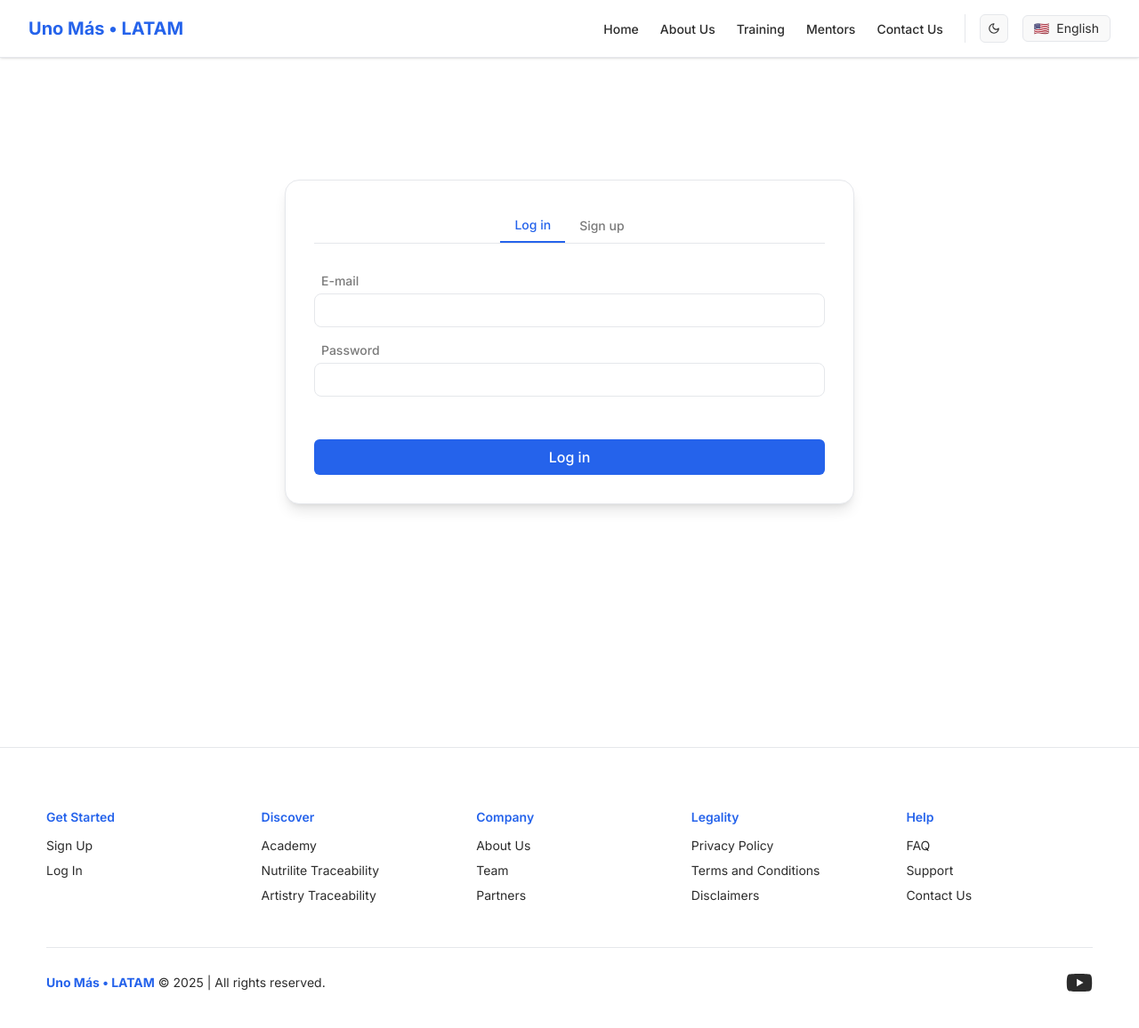
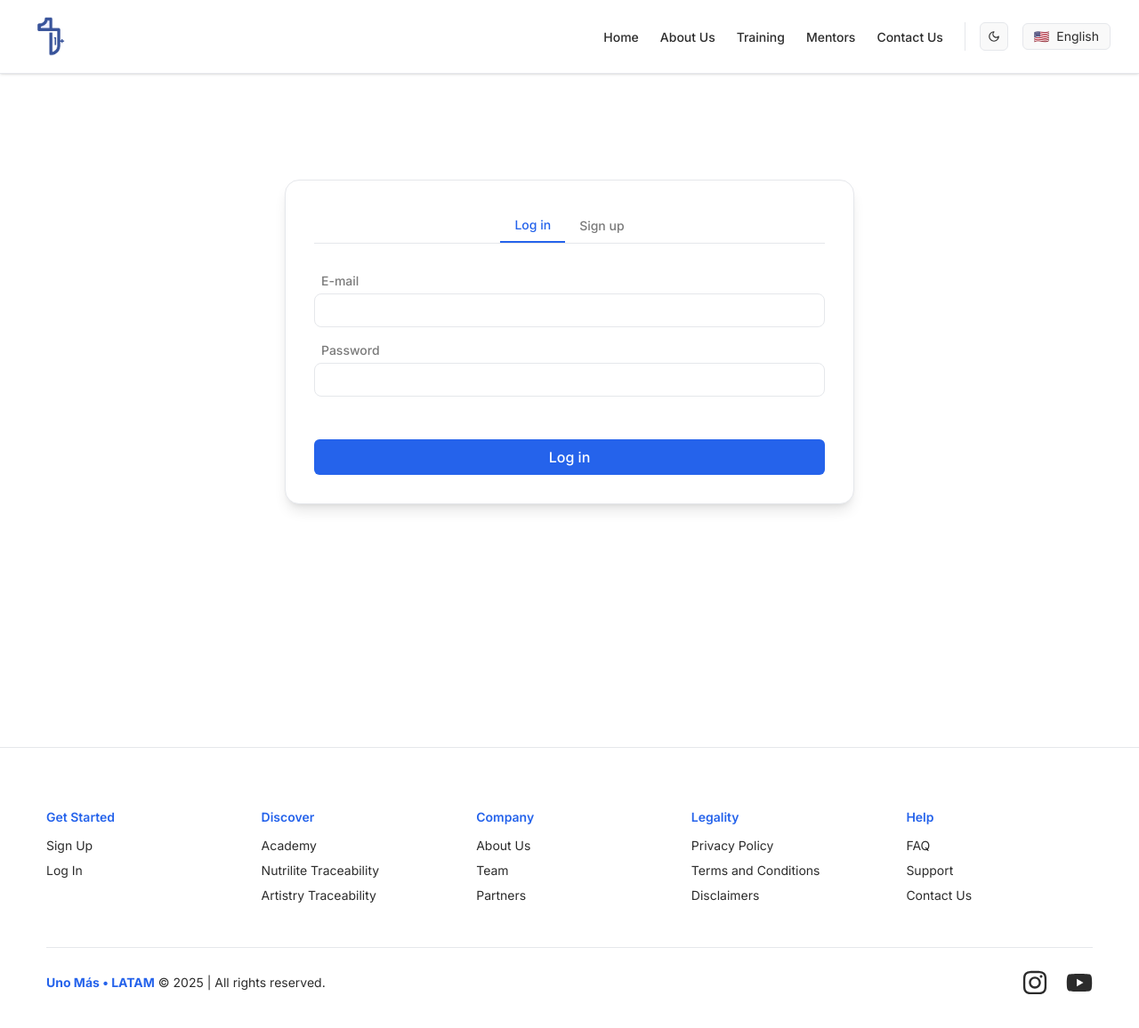
Before and after one commit to anglozm/org-latam-unomas, a Next.js app: page /en/auth in a window 1280 px wide. Shown: the top 1156 px of the page at 89% size. Built offline with nearby package versions, Linux system fonts and the light colour scheme.

Commit message:
SCRUM-5: Added logo to Navbar.tsx component

```diff
--- a/src/app/[locale]/page.tsx
+++ b/src/app/[locale]/page.tsx
@@ -6,6 +6,6 @@ import HeroSection from '@/components/layout/HeroSection'
 
 export default function HomePage() {
     return (
-        <HeroSection className='bg-hero-gradient' />
+        <HeroSection />
     )
 }
--- a/src/components/layout/Footer.tsx
+++ b/src/components/layout/Footer.tsx
@@ -2,7 +2,7 @@
 
 import Link from 'next/link'
 
-import { FaYoutube } from 'react-icons/fa6'
+import { FaInstagram, FaYoutube } from 'react-icons/fa6'
 
 import { useTranslations } from 'next-intl'
 
@@ -73,6 +73,9 @@ export default function Footer() {
                     </div>
 
                     <div className='flex items-center space-x-5 text-3xl'>
+                        <Link href='https://instagram.com/unomaslatam' target='_blank' aria-label='Instagram' className='hover:text-rose-600'>
+                            <FaInstagram />
+                        </Link>
                         <Link href='https://youtube.com/@unomaslatam' target='_blank' aria-label='Youtube' className='hover:text-red-600'>
                             <FaYoutube />
                         </Link>
--- a/src/components/layout/HeroSection.tsx
+++ b/src/components/layout/HeroSection.tsx
@@ -26,11 +26,11 @@ export default function HeroSection({
         <section
             className={ clsx(
                 className,
-                'w-full h-full py-4 px-4 text-center flex flex-col items-center justify-center',
+                'w-full h-full pt-10 pb-5 px-4 text-center flex flex-col items-center justify-center',
                 'bg-[var(--color-bg)] text-[var(--color-fg)] transition-colors duration-300'
             )}
         >
-            <Container className='flex flex-col lg:flex-row items-center justify-between py-4 gap-10 rounded-4xl'>
+            <Container className='flex flex-col lg:flex-row items-center justify-between mb-2 py-4 gap-10 rounded-4xl'>
                 <div className='max-w-xl text-center lg:text-left pt-20 pb-10 md:pt-40 md:pb-10 lg:py-20'>
                     <h1 className='text-4xl font-extrabold mb-4'>{t('title')}</h1>
                     <p className='text-lg text-muted mb-6'>{t('subtitle')}</p>
@@ -89,7 +89,7 @@ export default function HeroSection({
                     />
                 </div>
             </Container>
-
+            <div className='w-full border-t border-[var(--color-border)]' />
             <SlotMachine />
         </section>
     )
--- a/src/components/layout/Navbar.tsx
+++ b/src/components/layout/Navbar.tsx
@@ -6,8 +6,9 @@ import { usePathname } from 'next/navigation'
 import { useState } from 'react'
 import { useTranslations } from 'next-intl'
 
+import Image from 'next/image'
+import Link from 'next/link'
 import LocaleSwitcher from '@/components/ui/LocaleSwitcher'
-import Link from 'next/link'
 import ThemeToggle from '@/components/ui/ThemeToggle'
 
 import clsx from 'clsx'
@@ -35,7 +36,13 @@ export default function Navbar() {
             <nav className='max-w-7xl mx-auto px-4 sm:px-6 lg:px-8 py-4 flex items-center justify-between'>
                 {/* Logo */}
                 <Link href='/' className='text-xl font-bold text-[var(--color-accent)]'>
-                    {t('logo')}
+                    <Image
+                        className='rounded-full'
+                        src='/logo/uno-mas_colored-chambray-titan-white.png'
+                        alt='Uno Más logo'
+                        width={50}
+                        height={50}
+                    />
                 </Link>
 
                 <div className='flex items-center justify-center'>
@@ -50,7 +57,7 @@ export default function Navbar() {
 
                     {/* Desktop menu */}
                     <ul className='hidden md:flex space-x-6 items-center mr-6'>
-                        {navLinks.map(({ href, label }) => (
+                        { navLinks.map(({ href, label }) => (
                             <li key={href}>
                                 <Link
                                     href={href}
@@ -81,10 +88,10 @@ export default function Navbar() {
             </nav>
 
             {/* Mobile menu */}
-            {isOpen && (
-                <div className='md:hidden border-t border-[var(--color-border)] bg-[var(--color-bg)] text-[var(--color-fg)] px-4 pb-4'>
+            { isOpen && (
+                <div className='md:hidden border-t border-[var(--color-border)] bg-[var(--color-bg)] text-[var(--color-fg)] px-4 py-4'>
                     <ul className='space-y-2'>
-                        {navLinks.map(({ href, label }) => (
+                        { navLinks.map(({ href, label }) => (
                             <li key={href}>
                                 <Link
                                     href={href}
--- a/src/components/ui/SlotMachine.tsx
+++ b/src/components/ui/SlotMachine.tsx
@@ -5,7 +5,8 @@ import { useTranslations } from 'next-intl'
 import LoopColumn from './LoopColumn'
 
 import { LogoItem } from '@/types/LogoItem'
-import clsx from "clsx";
+
+import clsx from 'clsx'
 
 const LOGO_ITEMS_C0: LogoItem[] = [
     {
@@ -68,8 +69,8 @@ export default function SlotMachine() {
 
     return (
         <div className={ clsx(
-            'max-w-screen-xl w-full bg-[var(--color-bg)] mt-4 py-10 border-t border-[var(--color-border)]',
-            'rounded-b-4xl'
+            'max-w-screen-xl w-full bg-[var(--color-bg)] mt-2 py-10 border-[var(--color-border)]',
+            'rounded-4xl'
         )}>
             <div className='px-5 py-5'>
                 <h2 className='text-2xl font-bold text-center text-[var(--color-fg)] mb-10'>
```
